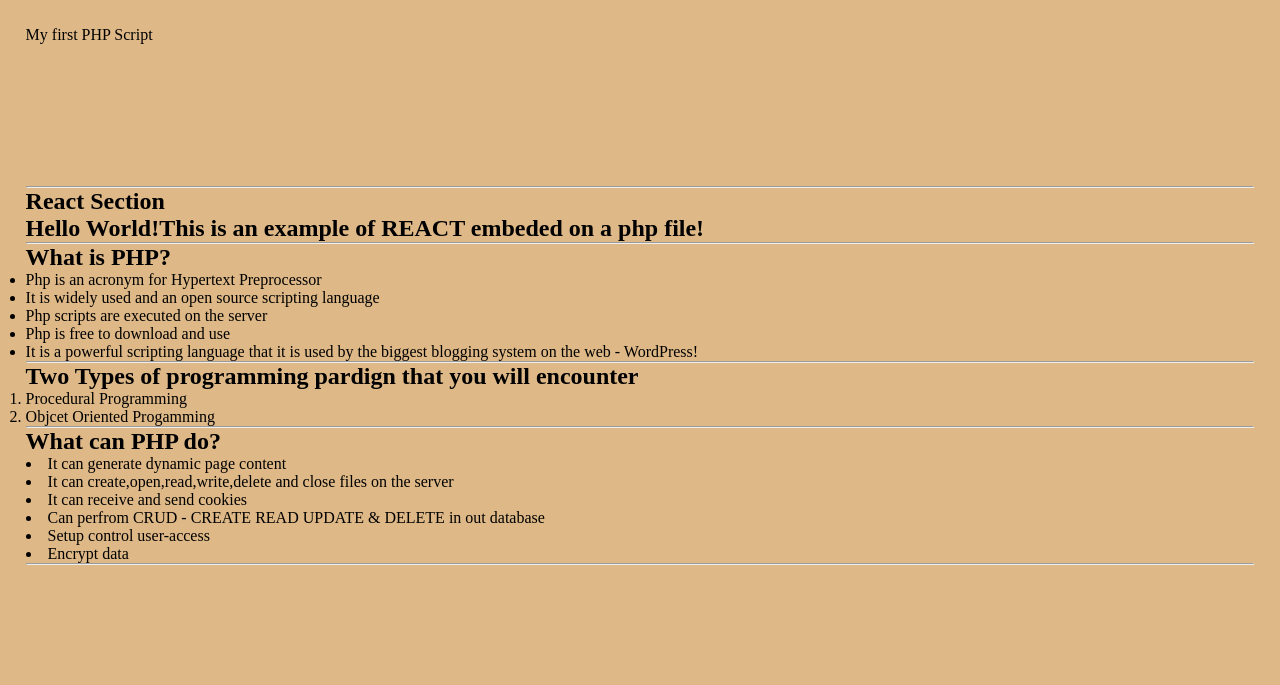
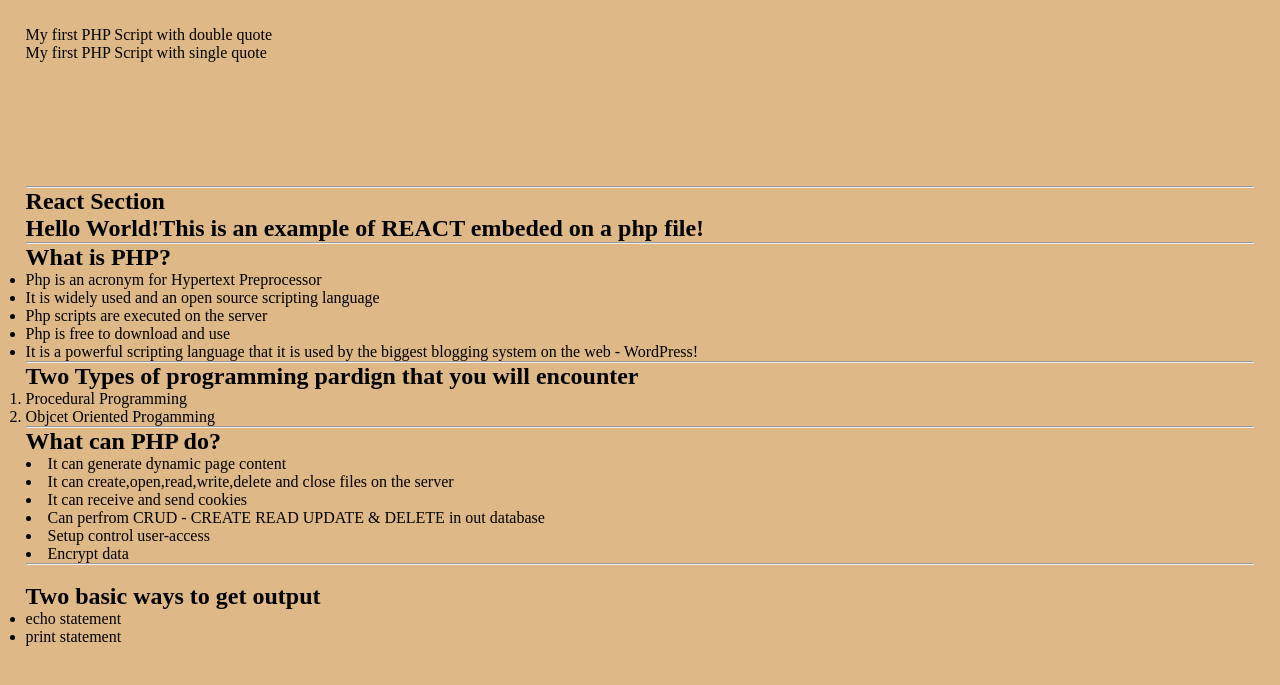
Before and after one commit to newviex/php_loginSystem, a PHP site: page / in a window 1280 px wide. Shown: the top 685 px of the page. Run offline with PHP 8.4, Linux system fonts and the light colour scheme.

Commit message:
add example with echo using br element

```diff
--- /dev/null
+++ b/includes/test2.php
@@ -0,0 +1,2 @@
+<?php
+echo"Second php example without any closing tags!";
--- a/index.php
+++ b/index.php
@@ -14,7 +14,9 @@
   <header>
     <div class="header">
         <?php
-            echo"My first PHP Script";
+            echo"My first PHP Script with double quote";
+            echo "<br>";
+            echo'My first PHP Script with single quote';
         ?>
     </div>
   </header>
@@ -56,11 +58,13 @@
             <li>Encrypt data</li>
     </section>
 <hr>
+<br>
  <section>
-    <?php
-
-
-    ?>
+    <h2>Two basic ways to get output</h2>
+    <ul>
+        <li>echo statement</li>
+        <li>print statement</li>
+    </ul>
  </section>
 
 
```
